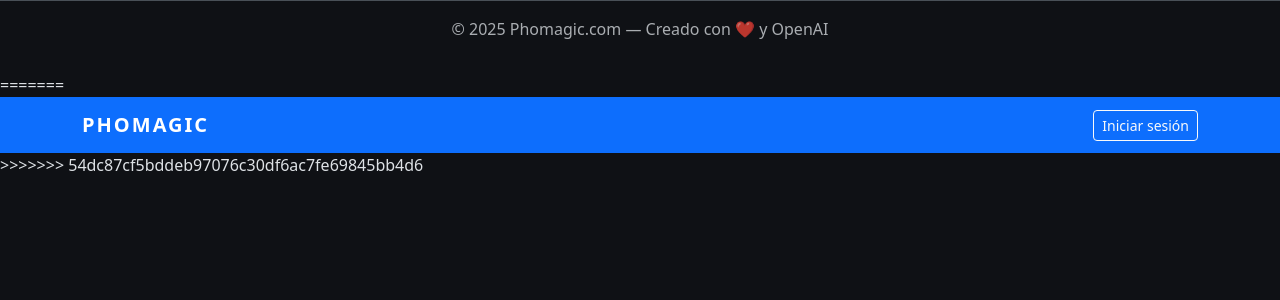
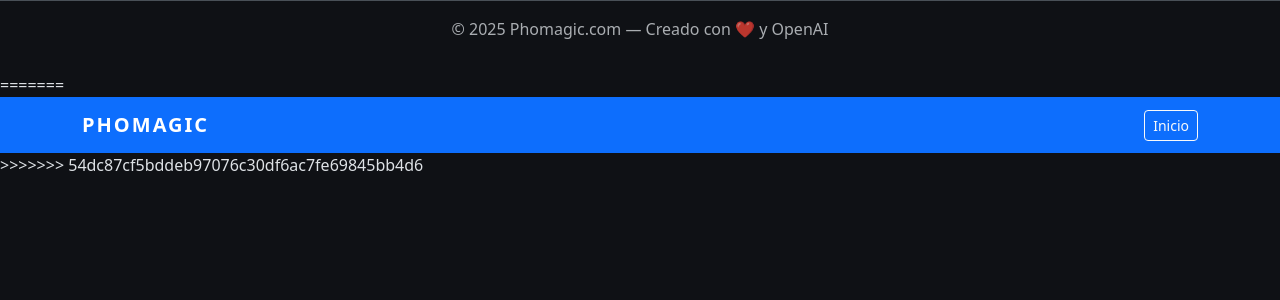
Before and after one commit to Pacoautor/phomagic, a Django app: template products/templates/home.html in a window 1280 px wide. Shown: the part 336-636 px from the top of the page. Run offline with Django 5.2, Linux system fonts and the light colour scheme; the template is opened without the code that fills it, so the values that code supplies are empty.

Commit message:
Fix: eliminar referencias a login inexistente en base.html

```diff
--- a/products/templates/base.html
+++ b/products/templates/base.html
@@ -48,15 +48,8 @@
       <a class="navbar-brand text-white phomagic" href="/">PHOMAGIC</a>
 
       <div class="right-actions ms-auto">
-        {% if user.is_authenticated %}
-          <span class="text-white-50 me-2">Hola, {{ user.username }}</span>
-          <form method="post" action="{% url 'account_logout' %}">
-            {% csrf_token %}
-            <button class="btn btn-sm btn-outline-light" type="submit">Cerrar sesión</button>
-          </form>
-        {% else %}
-          <a class="btn btn-sm btn-outline-light" href="{% url 'account_login' %}">Iniciar sesión</a>
-        {% endif %}
+        <a class="btn btn-sm btn-outline-light" href="{% url 'select_category' %}">Inicio</a>
+
       </div>
     </div>
   </nav>
```
